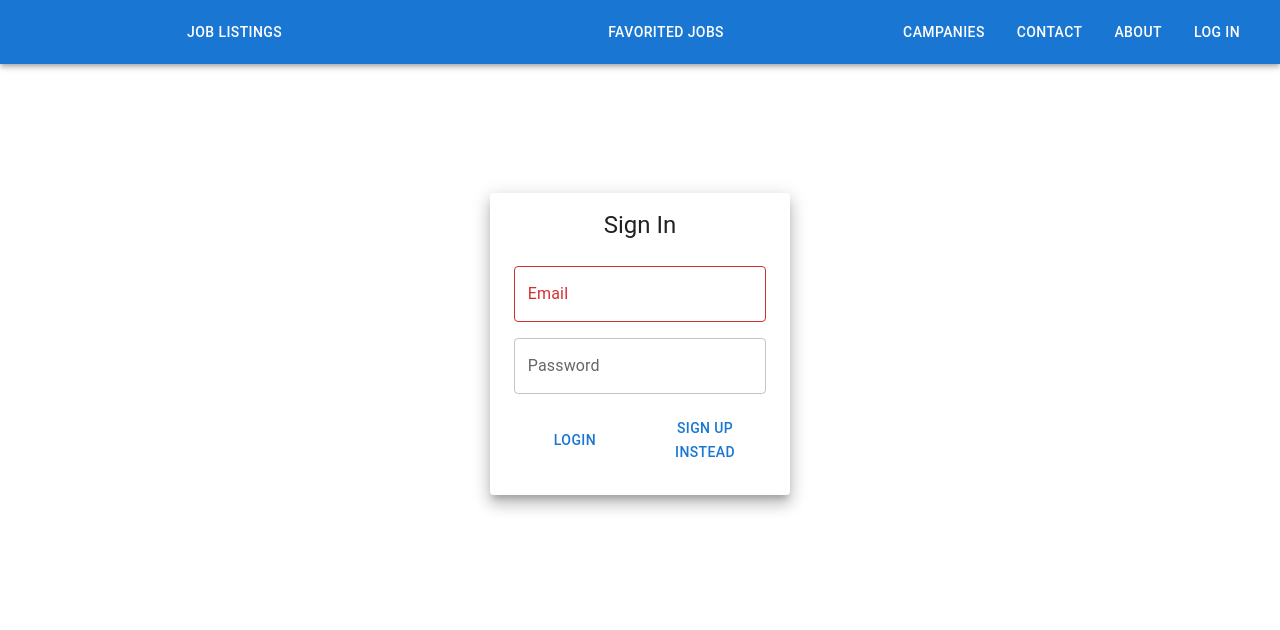
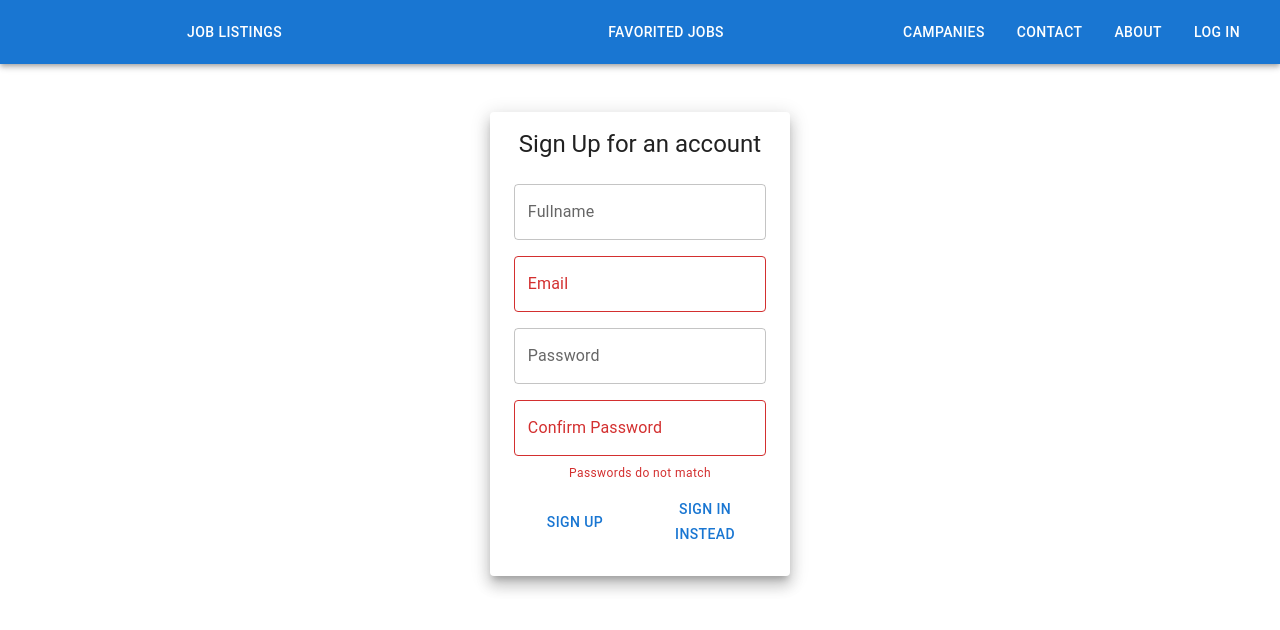
Before and after one commit to V4Vince/Assignment-9, a React (Create React App) app: page /Home in a window 1280 px wide. Both pictures are taken after a click on the button "SIGN UP INSTEAD". Shown: the top 630 px of the page. Built offline with nearby package versions, Linux system fonts and the light colour scheme.

Commit message:
connects sign up and sign in to API

```diff
--- a/src/App/Login/LoginPage.js
+++ b/src/App/Login/LoginPage.js
@@ -4,66 +4,43 @@ import TextInput from '../Input/TextInput';
 import { userData } from '../../Utilities/siteData';
 import { Navigate, useNavigate } from "react-router-dom";
 import { useAuth } from "../../Utilities/authProvider";
+import SignInForm from "./SignInForm";
+import SignUpForm from "./SignUpForm";
+import { createNewUser, signInUser } from "../../Utilities/api";
 
 const LoginPage = () => {
-    const navigate = useNavigate()
     //auth status and set auth status from Auth Context provider /Utilities/authProvider
     const { isLoggedIn, actions} = useAuth();
-    //form state
-    const [loginForm, setLoginForm] = useState({email: '', password: ''})
-    const [isValid, setIsValid] = useState(false)
+    //controls the form that is displayed; can be login or signup
+    const [currentForm, setCurrentForm] = useState('login')
 
+    //Function to create a new user
+    const handleSignUp = async (data) => {
+        createNewUser(data).then(res => {
+            actions.logUserIn(res.data)
+        })
+    }
+    //Function to sign in a user
+    const handleSignIn = async (data) => {
+        signInUser(data).then(res => {
 
-    //Handle email change
-    const handleEmailChange = (e) => {
-        setLoginForm({...loginForm, email: e.target.value})
-        const emailRegex = /^[a-zA-Z0-9]+@[a-zA-Z0-9.-]+\.[a-zA-Z]{2,}$/;
-        const isEmailValid = emailRegex.test(e.target.value)
-        console.log("IS EMAIL VALID: ", isEmailValid);
-        console.log("IS VALID: ", isValid);
-
-
-        setIsValid(isEmailValid)
+            actions.logUserIn(res.user)
+        })
     }
 
-    //Handle password change
-    const handlePasswordChange = (e) => {
-        // console.log("PASSWORD TYPED: ", e.target.value);
-        setLoginForm({...loginForm, password: e.target.value})
+    //If user is logged in, redirect to user-favorited-page
+    if(isLoggedIn.loggedIn){
+        return <Navigate to='/user-favorited-page'/>
     }
 
-
-    //handle login action
-    const handleLogin = (e) => {
-        //find user with email from the input
-        const userExists = userData.find(user => user.email === loginForm.email)
-        //if the user exists then check to see if the password from the input matches
-        //if matches then redirect to user favorite page
-        if(userExists){
-            if (userExists.password === loginForm.password) {
-                actions.logUserIn()
-                return navigate('/user-favorited-page')
-            } else {
-                return console.log("INCORRECT CREDENTIALS")
-            }
-        }
-        //if there is no users that were found, then return
-        console.log("NO USER FOUND");
-
-    }
 
     //Login Form UI
      return (
         <Box height="70vh" display="flex" justifyContent="center" alignItems={'center'}>
-            <Paper elevation={10} sx={{ maxWidth: 275, paddingX: 2, paddingBottom: 2}}>
-                <Typography textAlign={'center'} variant={"h5"} marginY={2}>Sign In</Typography>
-                <TextInput textLabel="Email" type="email" onChange={handleEmailChange} error={!isValid}/>
-                <TextInput textLabel="Password" type="password" onChange={handlePasswordChange}/>
-                <CardActions display='flex'>
-                    <Button fullWidth onClick={handleLogin}>Login</Button>
-                    <Button fullWidth>Sign up instead</Button>
-                </CardActions>
-            </Paper>
+            {
+                currentForm === 'login' ?
+                <SignInForm logUserIn={handleSignIn} handleNavigateToSignUp={() => setCurrentForm('signup')}/> :
+                <SignUpForm signUserUp={handleSignUp} handleNavigateToSignInPage={() => setCurrentForm('login')}/> }
         </Box>
 
     )
--- /dev/null
+++ b/src/App/Login/SignInForm.js
@@ -0,0 +1,35 @@
+import { Button, CardActions, Paper, Typography } from '@mui/material'
+import React, { useState } from 'react'
+import TextInput from '../Input/TextInput'
+
+function SignInForm({logUserIn, handleNavigateToSignUp}) {
+    const [signInForm, setSignInForm] = useState({email: '', password: ''})
+    const [isValid, setIsValid] = useState(false)
+
+    const handleChange = (e, field) => {
+        setSignInForm({...signInForm, [field]: e.target.value})
+        if(field === 'email'){
+            const emailRegex = /^[a-zA-Z0-9]+@[a-zA-Z0-9.-]+\.[a-zA-Z]{2,}$/;
+            const isEmailValid = emailRegex.test(e.target.value)
+            setIsValid(isEmailValid)
+        }
+
+    }
+
+    const handleSubmit = () => logUserIn(signInForm)
+
+    return (
+    <Paper elevation={10} sx={{ maxWidth: 275, paddingX: 2, paddingBottom: 2}}>
+
+                <Typography textAlign={'center'} variant={"h5"} marginY={2}>Sign In</Typography>
+                <TextInput textLabel="Email" type="email" onChange={e => handleChange(e, 'email')} error={!isValid}/>
+                <TextInput textLabel="Password" type="password" onChange={e => handleChange(e, 'password')}/>
+                <CardActions display='flex'>
+                    <Button fullWidth onClick={handleSubmit}>Login</Button>
+                    <Button fullWidth onClick={handleNavigateToSignUp}>Sign up instead</Button>
+                </CardActions>
+            </Paper>
+  )
+}
+
+export default SignInForm
--- /dev/null
+++ b/src/App/Login/SignUpForm.js
@@ -0,0 +1,45 @@
+import { Button, CardActions, Paper, Typography } from '@mui/material'
+import TextInput from '../Input/TextInput'
+import React, { useState } from 'react'
+
+function SignUpForm({signUserUp, isEmailValid, isPasswordValid, handleNavigateToSignInPage}) {
+
+    const [signUpForm, setSignUpForm] = useState({fullName: '', email: '', password: '', confirmPassword: ''})
+    const [isValid, setIsValid] = useState({email: false, confirmPassword: false})
+
+    const  handleChange = (e, field) => {
+        setSignUpForm({...signUpForm, [field]: e.target.value})
+
+        if(field === 'email'){
+            const emailRegex = /^[a-zA-Z0-9]+@[a-zA-Z0-9.-]+\.[a-zA-Z]{2,}$/;
+            const isEmailValid = emailRegex.test(e.target.value)
+            setIsValid({...isValid, email: isEmailValid})
+        }
+        if(field === 'confirmPassword'){
+            const isConfirmPWValid = e.target.value === signUpForm.password
+            setIsValid({...isValid, confirmPassword: isConfirmPWValid})
+        }
+
+    }
+
+    const handleSubmit = () => signUserUp(signUpForm)
+
+    return (
+    <Paper elevation={10} sx={{ maxWidth: 275, paddingX: 2, paddingBottom: 2}}>
+                <Typography textAlign={'center'} variant={"h5"} marginY={2}>Sign Up for an account</Typography>
+                <TextInput textLabel="Fullname" value={signUpForm.fullname} type="text" onChange={e => handleChange(e, 'fullName')}/>
+
+                <TextInput textLabel="Email" type="email" value={signUpForm.email} onChange={e => handleChange(e, 'email')} error={!isValid.email}/>
+                <TextInput textLabel="Password" type="password" value={signUpForm.password}  onChange={e => handleChange(e, 'password')} />
+                <TextInput textLabel="Confirm Password" type="password" value={signUpForm.confirmPassword} error={!isValid.confirmPassword} onChange={e => handleChange(e, 'confirmPassword')} />
+                <Typography variant="caption" color="error" display="block" textAlign="center">
+                    {isValid.confirmPassword ? '' : 'Passwords do not match'}</Typography>
+                <CardActions display='flex'>
+                    <Button fullWidth onClick={handleSubmit}>Sign Up</Button>
+                    <Button fullWidth onClick={handleNavigateToSignInPage}>Sign in instead</Button>
+                </CardActions>
+            </Paper>
+  )
+}
+
+export default SignUpForm
--- a/src/App/Navbar/MyNavbar.js
+++ b/src/App/Navbar/MyNavbar.js
@@ -61,7 +61,7 @@ export default function MyNavbar() {
 
           {/* Log in/log out button depending on loggeds in status */}
           {
-            isLoggedIn ? <Button variant="outline"
+            isLoggedIn.loggedIn ? <Button variant="outline"
             className={({ isActive, isPending }) => isPending ? "pending" : isActive ? "active" : ""} onClick={actions.logUserOut}>
               Log Out
             </Button> : <Button variant="outline" to="/Home"
--- a/src/Utilities/api.js
+++ b/src/Utilities/api.js
@@ -7,5 +7,18 @@ export const fetchImagesFromAPI = async () => {
     console.log("RESPONSE", response);
 
     return response.data
+}
 
+export const createNewUser = async (data) => {
+    const response = await axios.post(`http://localhost:3000/user/create`, data)
+    console.log("CREATE NEW USER RESPONSE", response);
+
+    return response.data
 }
+
+export const signInUser = async (credentials) => {
+    const response = await axios.post(`http://localhost:3000/user/sign-in`, credentials)
+    console.log("SIGN IN USER RESPONSE", response);
+
+    return response.data
+}
--- a/src/Utilities/authProvider.js
+++ b/src/Utilities/authProvider.js
@@ -3,15 +3,16 @@ import React, { createContext, useContext, useState} from "react";
 const AuthContext = createContext()
 
 const AuthProvider = ({children}) => {
-    const [isLoggedIn, setIsLoggedIn] = useState(false)
+    const [isLoggedIn, setIsLoggedIn] = useState({loggedIn: false, user: null})
 
     const actions = {
-        logUserIn: () => {
-            setIsLoggedIn(true)
+        logUserIn: (user) => {
+            user ?  setIsLoggedIn({loggedIn: true, user}) : setIsLoggedIn({loggedIn: false, user: null})
+
         },
 
         logUserOut: () => {
-            setIsLoggedIn(false)
+            setIsLoggedIn({loggedIn: false, user: null})
         }
     }
 
--- a/src/Utilities/authRoute.js
+++ b/src/Utilities/authRoute.js
@@ -6,7 +6,7 @@ const PrivateRoute = ({children, redirectTo }) => {
 
     //If the user is logged in, then allow navigation
     //If user is not logged in, then redirect to sign in page
-    return isLoggedIn ? {...children} : <Navigate to='/home'  />
+    return isLoggedIn.isLoggedIn ? {...children} : <Navigate to='/home'  />
 }
 
 export default PrivateRoute
```
